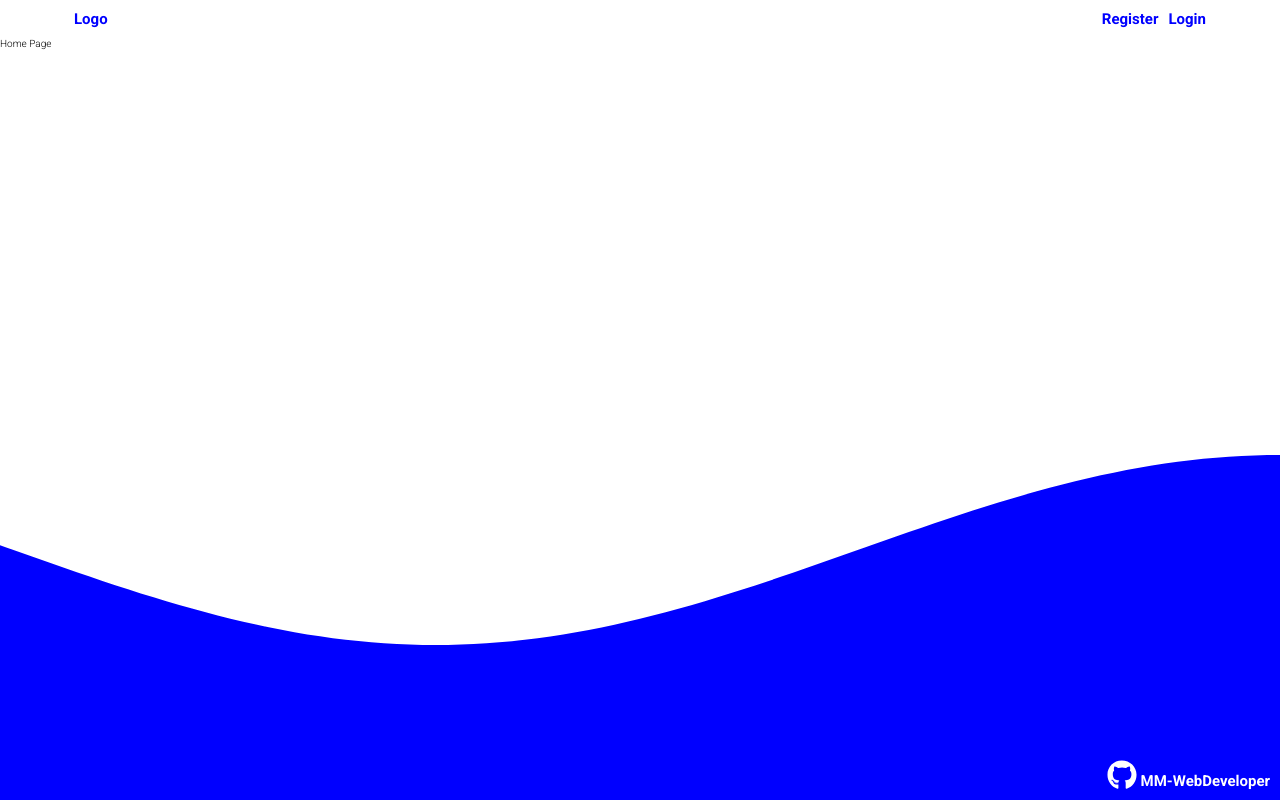
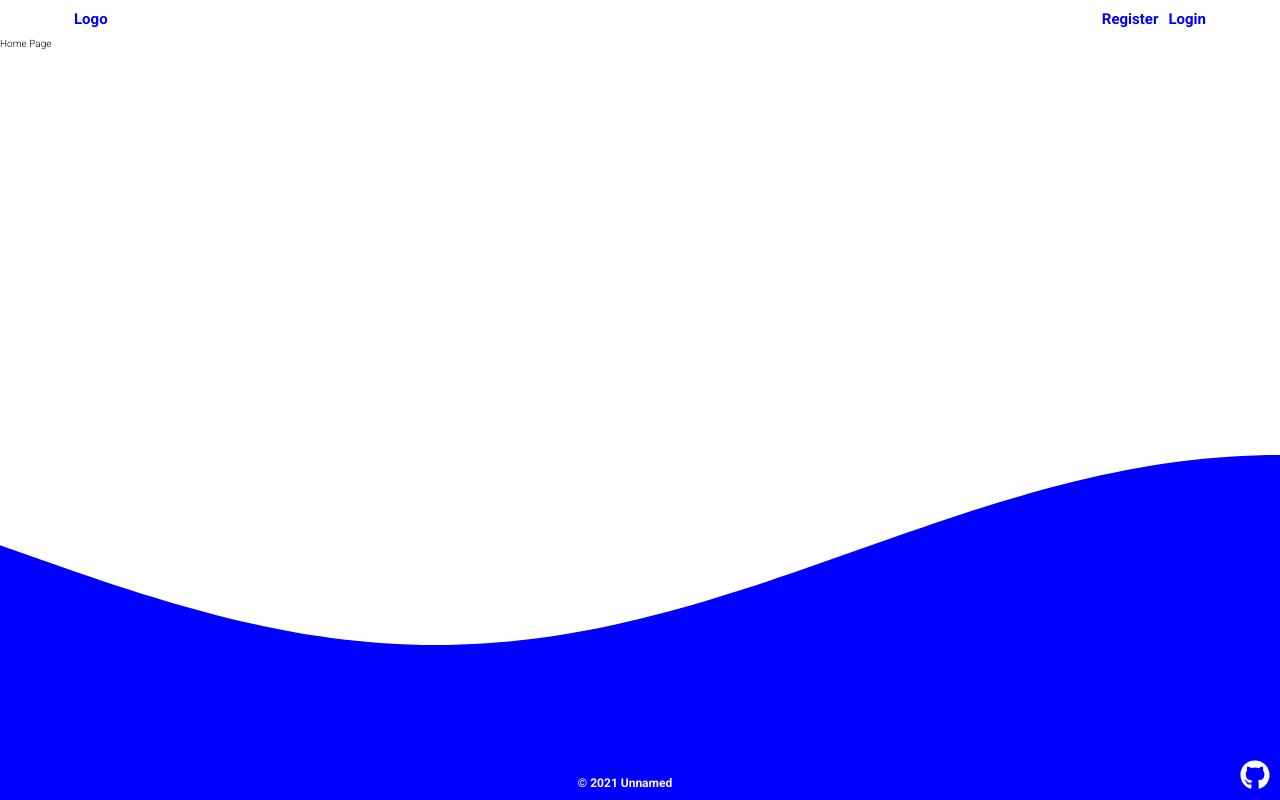
Before and after one commit to MM-WebDeveloper/Unnamed, a Next.js app in the folder frontend/: page / in a window 1280 px wide. Built offline with nearby package versions, Linux system fonts and the light colour scheme.

Commit message:
minor aesthetic refactor to the footer

```diff
--- a/frontend/components/Footer.tsx
+++ b/frontend/components/Footer.tsx
@@ -9,9 +9,14 @@ interface FooterProps {}
 const Footer: React.FC<FooterProps> = ({}) => {
   return (
     <div className={styles['footer']}>
+      <p>&copy; 2021 Unnamed</p>
       <Link href="https://github.com/MM-WebDeveloper">
-        <a target="_blank" rel="noopener noreferrer">
-          <FontAwesomeIcon icon={faGithub} size="2x" /> MM-WebDeveloper
+        <a
+          target="_blank"
+          rel="noopener noreferrer"
+          title="MM-WebDeveloper GitHub"
+        >
+          <FontAwesomeIcon icon={faGithub} size="2x" />
         </a>
       </Link>
     </div>
--- a/frontend/styles/Footer.module.css
+++ b/frontend/styles/Footer.module.css
@@ -9,10 +9,14 @@
   font-weight: bold;
   color: var(--secondary-color);
   display: flex;
-  justify-content: flex-end;
+}
+
+.footer p {
+  align-self: flex-end;
+  margin: 0px auto;
+  font-size: 1.2rem;
 }
 
 .footer a {
   align-self: flex-end;
-  margin: 0;
 }
```
